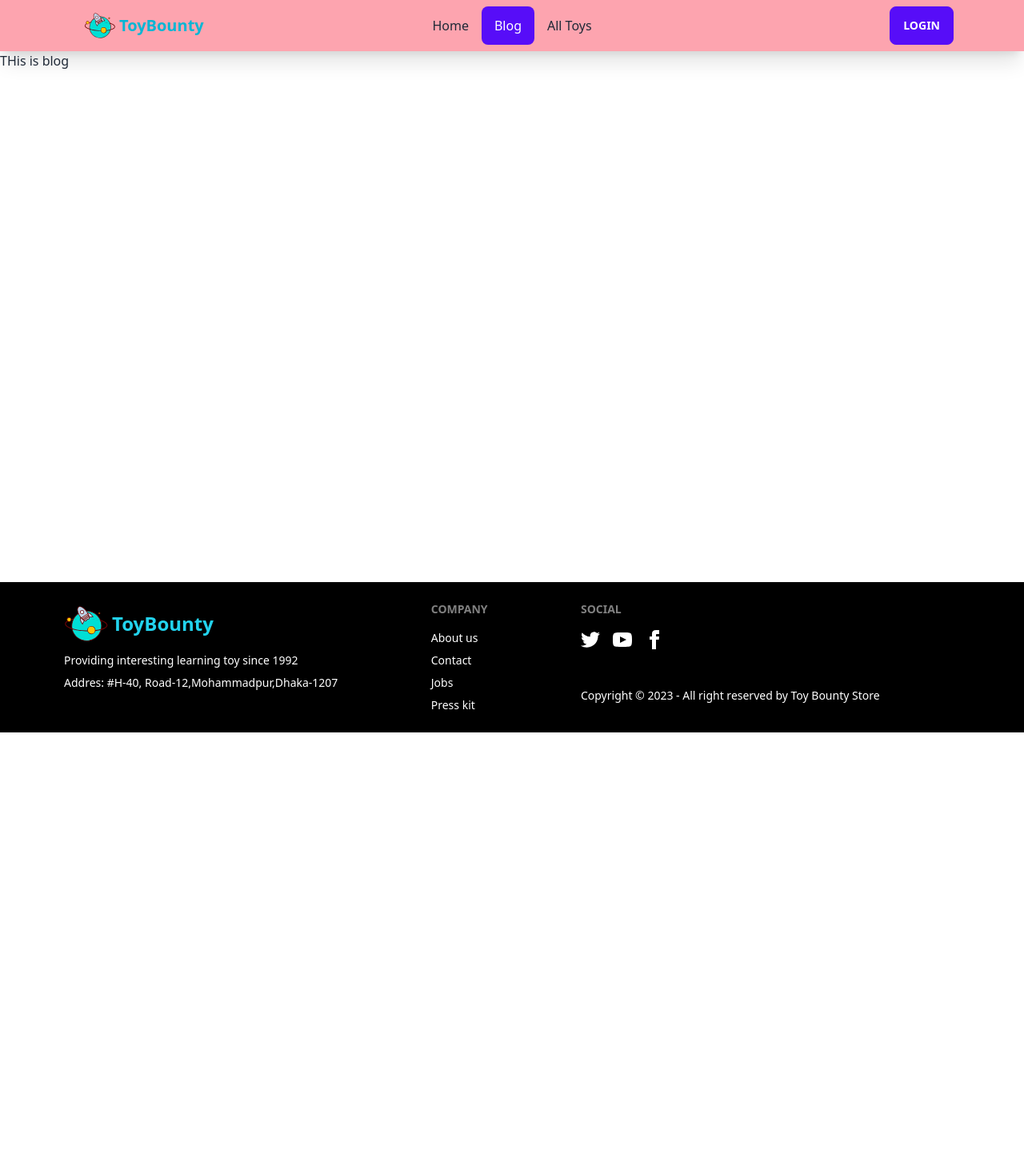
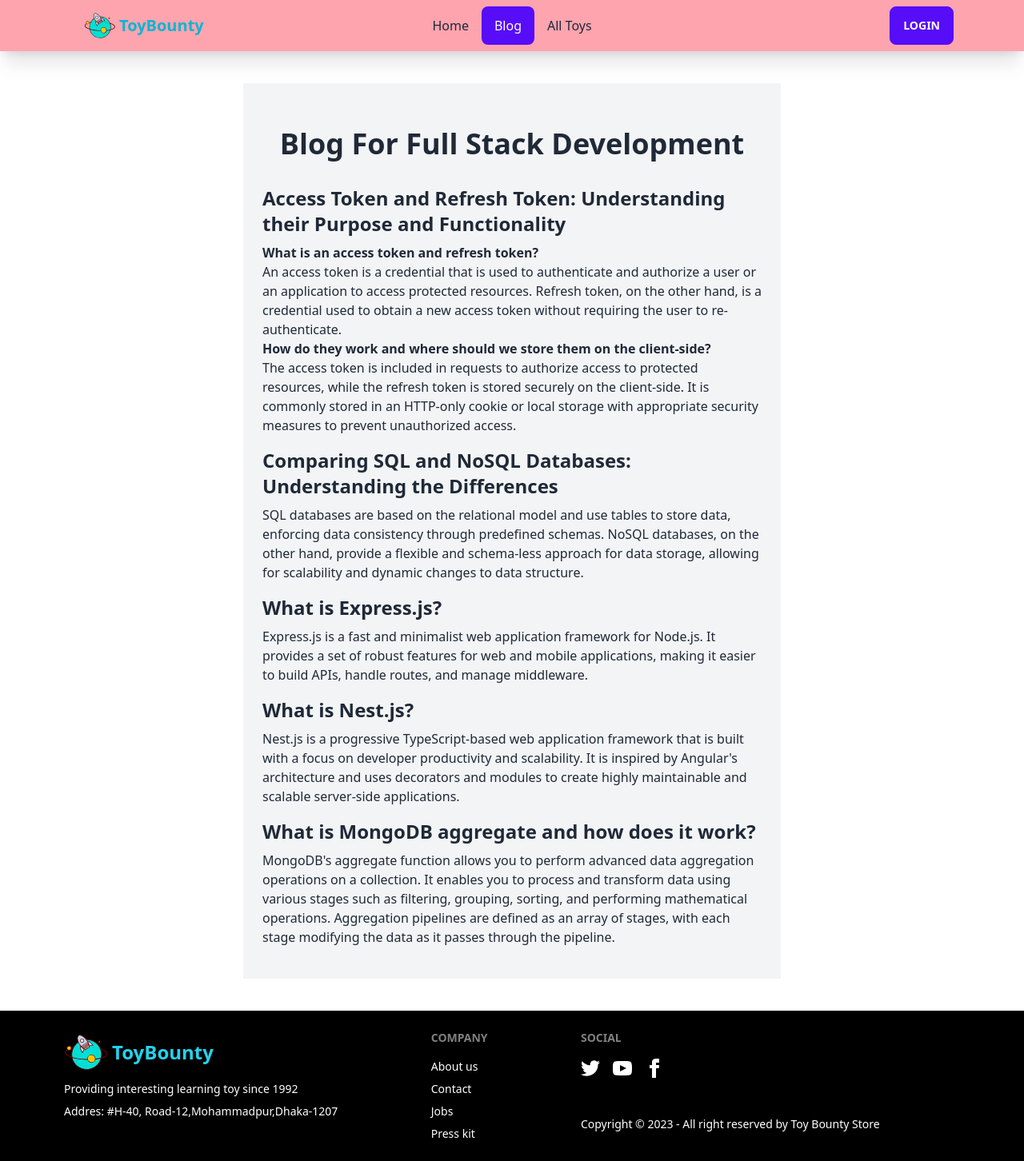
Before and after one commit to sabbirqazi/toy-bounty-client, a React (Vite) app: page /blog in a window 1280 px wide. Shown: the whole page at 80% size. Before the commit the page ends 916 px from the top, so only its background shows below. Built offline with nearby package versions, Linux system fonts and the light colour scheme; no server answers.

Commit message:
some issue fixed

```diff
--- a/src/pages/AddToy/AddToy.jsx
+++ b/src/pages/AddToy/AddToy.jsx
@@ -10,7 +10,7 @@ const AddToy = () => {
   } = useForm();
 
   const onSubmit = (data) => {
-    fetch("http://localhost:5000/alltoys", {
+    fetch(`http://localhost:5000/posttoys`, {
       method: "POST",
       headers: { "Content-Type": "application/json" },
       body: JSON.stringify(data),
--- a/src/pages/AllToys/AllToys.jsx
+++ b/src/pages/AllToys/AllToys.jsx
@@ -1,5 +1,6 @@
 import { useState } from "react";
 import { Link, useLoaderData } from "react-router-dom";
+
 
 const AllToys = () => {
   const alltoys = useLoaderData();
@@ -7,7 +8,7 @@ const AllToys = () => {
   const [searchText, setSearchText] = useState("");
 
   const handleSearch = () => {
-    fetch(`http://localhost:5000/getJobsByText/${searchText}`)
+    fetch(`http://localhost:5000/getToysByText/${searchText}`)
       .then((res) => res.json())
       .then((data) => {
         console.log(data);
@@ -15,7 +16,7 @@ const AllToys = () => {
   };
 
   const handleSeeMore = () => {
-    setDisplayCount(alltoys.length);
+    setDisplayCount(alltoys?.length);
   };
   return (
     <div>
@@ -59,7 +60,7 @@ const AllToys = () => {
                 <td className="px-6 py-4">{toys.price}</td>
                 <td className="px-6 py-4">{toys.quantity}</td>
                 <td className="px-6 py-4">
-                  <Link to={`/alltoys/${toys?._id}`}>
+                <Link to={`/alltoys/${toys?._id}`}>
                     <button className="bg-blue-500 hover:bg-blue-600 text-white font-semibold py-2 px-4 rounded">
                       View Details
                     </button>
--- a/src/pages/Blog/Blog.jsx
+++ b/src/pages/Blog/Blog.jsx
@@ -1,11 +1,51 @@
+const Blog = () => {
+  return (
+    <div className="mx-auto my-10 max-w-2xl bg-gray-100 p-6">
+   <h1 className="text-4xl font-bold text-center my-8">Blog For Full Stack Development</h1>
 
 
-const Blog = () => {
-    return (
-        <div>
-            <h1>THis is blog</h1>
-        </div>
-    );
+
+      <div className="my-4">
+        <h2 className="text-2xl font-bold mb-2">Access Token and Refresh Token: Understanding their Purpose and Functionality</h2>
+        <p>
+          <strong>What is an access token and refresh token?</strong><br />
+          An access token is a credential that is used to authenticate and authorize a user or an application to access protected resources. Refresh token, on the other hand, is a credential used to obtain a new access token without requiring the user to re-authenticate.
+        </p>
+        <p>
+          <strong>How do they work and where should we store them on the client-side?</strong><br />
+          The access token is included in requests to authorize access to protected resources, while the refresh token is stored securely on the client-side. It is commonly stored in an HTTP-only cookie or local storage with appropriate security measures to prevent unauthorized access.
+        </p>
+      </div>
+
+      <div className="my-4">
+        <h2 className="text-2xl font-bold mb-2">Comparing SQL and NoSQL Databases: Understanding the Differences</h2>
+        <p>
+          SQL databases are based on the relational model and use tables to store data, enforcing data consistency through predefined schemas. NoSQL databases, on the other hand, provide a flexible and schema-less approach for data storage, allowing for scalability and dynamic changes to data structure.
+        </p>
+      </div>
+
+      <div className="my-4">
+        <h2 className="text-2xl font-bold mb-2">What is Express.js?</h2>
+        <p>
+          Express.js is a fast and minimalist web application framework for Node.js. It provides a set of robust features for web and mobile applications, making it easier to build APIs, handle routes, and manage middleware.
+        </p>
+      </div>
+
+      <div className="my-4">
+        <h2 className="text-2xl font-bold mb-2">What is Nest.js?</h2>
+        <p>
+          Nest.js is a progressive TypeScript-based web application framework that is built with a focus on developer productivity and scalability. It is inspired by Angular's architecture and uses decorators and modules to create highly maintainable and scalable server-side applications.
+        </p>
+      </div>
+
+      <div className="my-4">
+        <h2 className="text-2xl font-bold mb-2">What is MongoDB aggregate and how does it work?</h2>
+        <p>
+          MongoDB's aggregate function allows you to perform advanced data aggregation operations on a collection. It enables you to process and transform data using various stages such as filtering, grouping, sorting, and performing mathematical operations. Aggregation pipelines are defined as an array of stages, with each stage modifying the data as it passes through the pipeline.
+        </p>
+      </div>
+    </div>
+  );
 };
 
 export default Blog;
--- a/src/pages/Home/EngineeringTab/EngineeringTab.jsx
+++ b/src/pages/Home/EngineeringTab/EngineeringTab.jsx
@@ -4,10 +4,10 @@ import { useEffect, useState } from "react";
 import { Link } from "react-router-dom";
 
 
-const EngineeringTab = () => {
+const EngineeringTab = ({tabIndex}) => {
     const [toys, setToys] = useState([]);
     useEffect(() => {
-        fetch(`http://localhost:5000/alltoys/Engineering`)
+        fetch(`http://localhost:5000/alltoys1/${tabIndex}`)
           .then((res) => res.json())
           .then((result) => {
             console.log(result);
--- a/src/pages/Home/Home/Home.jsx
+++ b/src/pages/Home/Home/Home.jsx
@@ -2,6 +2,8 @@ import Banner from "../Banner/Banner";
 import Gallary from "../Gallary/Gallary";
 import LatestToy from "../LatestToy/LatestToy";
 import ShopByCategory from "../ShopByCategory/ShopByCategory";
+
+
 
 const Home = () => {
     return (
@@ -12,6 +14,7 @@ const Home = () => {
             <div className="my-20"></div>
             <ShopByCategory></ShopByCategory>
             <LatestToy></LatestToy>
+
         </div>
     );
 };
--- a/src/pages/Home/MathTab/MathTab.jsx
+++ b/src/pages/Home/MathTab/MathTab.jsx
@@ -1,12 +1,13 @@
+/* eslint-disable react/prop-types */
 import { useEffect, useState } from "react";
 import { Link } from "react-router-dom";
 
 
-const MathTab = () => {
+const MathTab = ({tabIndex}) => {
   const [toys, setToys] = useState([]);
 
   useEffect(() => {
-    fetch(`http://localhost:5000/alltoys/Math`)
+    fetch(`http://localhost:5000/alltoys1/${tabIndex}`)
       .then((res) => res.json())
       .then((result) => {
         console.log(result);
--- a/src/pages/Home/ScienceTab/ScienceTab.jsx
+++ b/src/pages/Home/ScienceTab/ScienceTab.jsx
@@ -1,11 +1,12 @@
+/* eslint-disable react/prop-types */
 import  { useEffect, useState } from "react";
 import { Link } from "react-router-dom";
 
-const ScienceTab = () => {
+const ScienceTab = ({tabIndex}) => {
   const [toys, setToys] = useState([]);
 
   useEffect(() => {
-    fetch("http://localhost:5000/alltoys/Science")
+    fetch(`http://localhost:5000/alltoys1/${tabIndex}`)
       .then((res) => res.json())
       .then((result) => {
         console.log(result);
--- a/src/pages/Home/ShopByCategory/ShopByCategory.jsx
+++ b/src/pages/Home/ShopByCategory/ShopByCategory.jsx
@@ -5,25 +5,15 @@ import "react-tabs/style/react-tabs.css";
 import MathTab from "../MathTab/MathTab";
 import EngineeringTab from "../EngineeringTab/EngineeringTab";
 import ScienceTab from "../ScienceTab/ScienceTab";
+import { useState } from "react";
 
 const ShopByCategory = () => {
-/*    const [toys, setToys] = useState([]);
-  const [activeTab, setActiveTab] = useState("");
   const [tabIndex, setTabIndex] = useState(0);
-
-  useEffect(() => {
-    fetch(`http://localhost:5000/alltoys/${tabIndex}`)
-      .then((res) => res.json())
-      .then((result) => {
-        console.log(result);
-        setToys(result);
-      });
-  }, [tabIndex]); */
 
   return (
     <div className="lg:mx-32 lg:my-10 m-5">
     <h2 className="text-3xl font-bold text-center mb-8">Shop by Category</h2>
-    <Tabs>
+    <Tabs selectedIndex={tabIndex} onSelect={(index) => setTabIndex(index)}>
       <TabList className="flex justify-center">
         <Tab className="px-4 py-2 border bg-purple-700 rounded-lg m-2 cursor-pointer hover:bg-purple-400">
           Math Toys
@@ -37,14 +27,14 @@ const ShopByCategory = () => {
       </TabList>
 
       <TabPanel>
-        <MathTab></MathTab>
+        <MathTab tabIndex={tabIndex}></MathTab>
       </TabPanel>
 
       <TabPanel>
-        <EngineeringTab></EngineeringTab>
+        <EngineeringTab tabIndex={tabIndex}></EngineeringTab>
       </TabPanel>
       <TabPanel>
-        <ScienceTab></ScienceTab>
+        <ScienceTab tabIndex={tabIndex}></ScienceTab>
       </TabPanel>
     </Tabs>
   </div>
--- a/src/pages/Shared/ViewDetails.jsx
+++ b/src/pages/Shared/ViewDetails.jsx
@@ -4,15 +4,17 @@ import { useParams } from "react-router-dom";
 
 
 const ViewDetails = () => {
-    const [toy, setToy] = useState([])
+    const [toy, setToy] = useState({})
 
     const { id } = useParams()
+    console.log(id)
     useEffect(() => {
         fetch(`http://localhost:5000/alltoys/${id}`)
           .then((res) => res.json())
           .then((data) => setToy(data));
-          console.log(toy)
+
       }, []);
+      console.log(toy)
     return (
         <div>
            <h1>This is secret</h1>
--- a/src/routes/routes.jsx
+++ b/src/routes/routes.jsx
@@ -38,7 +38,7 @@ const router = createBrowserRouter([
               {
                 path: "/alltoys",
                 element: <AllToys></AllToys>,
-                loader: () => fetch('http://localhost:5000/alltoys')
+                loader: () => fetch(`http://localhost:5000/alltoys`)
               },
                { path: "/alltoys/:id",
                 element: (
```
Also changed, not shown: firebase.json (added), 1 other file (tests, documents, lock files or other folders).
